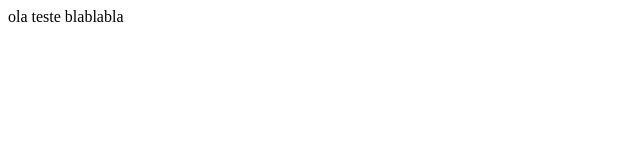
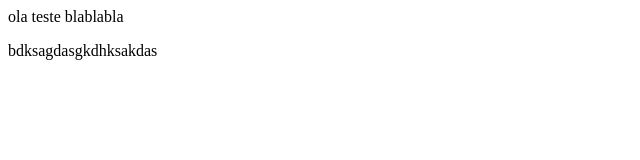
Before and after one commit to bielcarrasco/TestePull, a plain HTML site: page index.html in a window 1280 px wide. Shown: the whole page, without its empty margins (0-640 px from the left). Drawn offline with Linux system fonts and the light colour scheme.

Commit message:
dsadsadas

```diff
--- a/index.html
+++ b/index.html
@@ -8,5 +8,6 @@
 </head>
 <body>
     ola teste blablabla
+    <p>bdksagdasgkdhksakdas</p>
 </body>
 </html>
--- /dev/null
+++ b/sla.css
@@ -0,0 +1 @@
+/* dsadasdasda */
```
